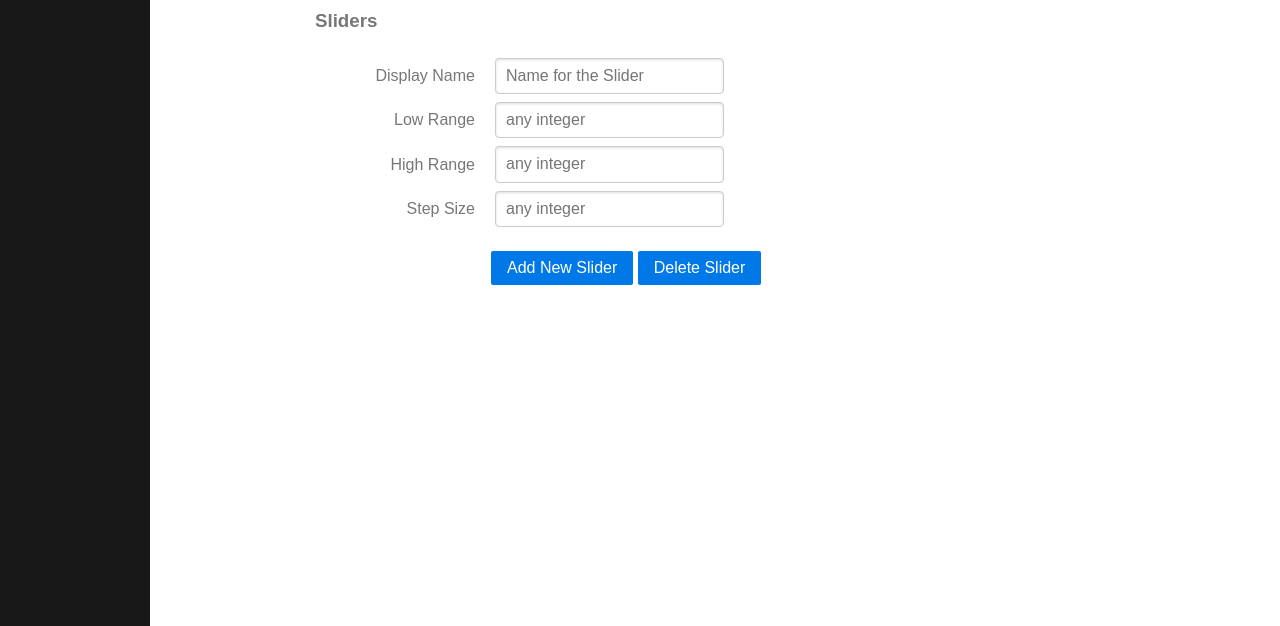
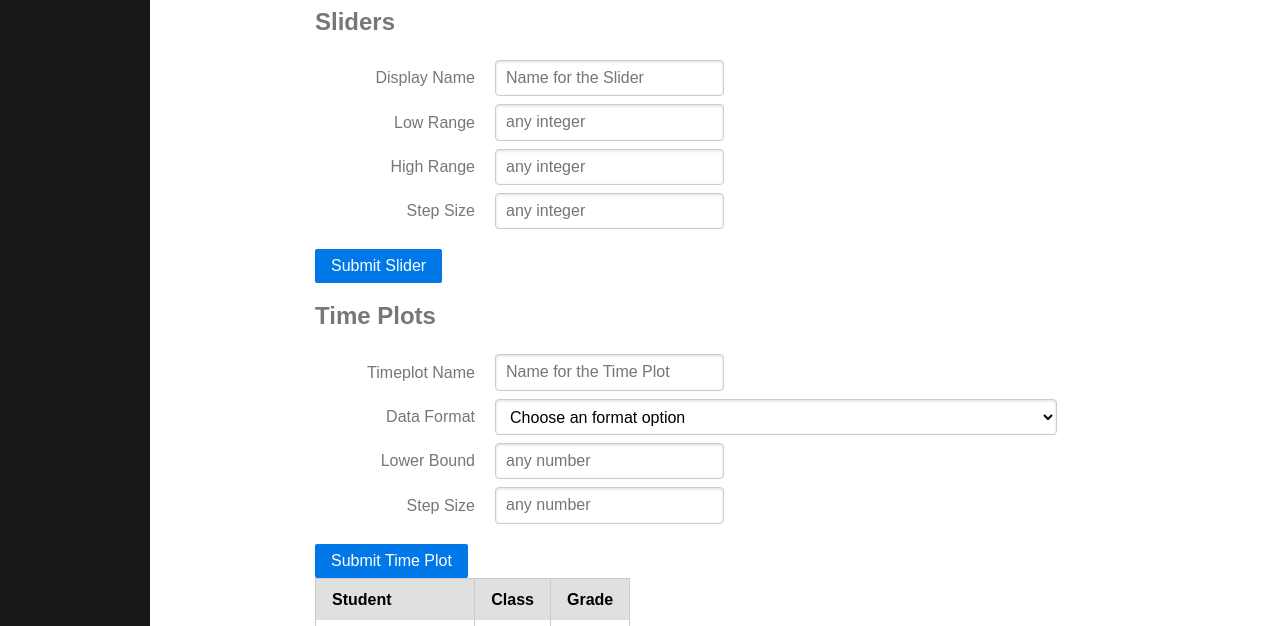
Before and after one commit to dggsax/webform, a plain HTML site: page pages/index.html in a window 1280 px wide. Shown: the part 174-800 px from the top of the page. Drawn offline with nearby package versions, Linux system fonts and the light colour scheme.

Commit message:
lots of changes

```diff
--- a/pages/index.html
+++ b/pages/index.html
@@ -47,35 +47,100 @@
 
             <div class="content">
 
-                <h3>Sliders</h3>
+                <div id="forms">
+                    <!-- forms for sliders -->
+                    <div id="form-sliders">
+                        <h2>Sliders</h2>
                         <form class="pure-form pure-form-aligned" id="slider">
                             <fieldset>
                                 <div class="pure-control-group">
-                            <label for="name">Display Name</label>
-                            <input id="name" type="text" placeholder="Name for the Slider">
+                                    <label for="slideNname">Display Name</label>
+                                    <input id="sliderName" type="text" placeholder="Name for the Slider">
                                 </div>
 
                                 <div class="pure-control-group">
-                            <label for="lowrange">Low Range</label>
-                            <input id="lowrange" type="number" placeholder="any integer">
+                                    <label for="sliderLowrange">Low Range</label>
+                                    <input id="sliderLowrange" type="number" placeholder="any integer">
                                 </div>
 
                                 <div class="pure-control-group">
-                            <label for="highrange">High Range</label>
-                            <input id="highrange" type="number" placeholder="any integer">
+                                    <label for="sliderHighrange">High Range</label>
+                                    <input id="sliderHighrange" type="number" placeholder="any integer">
                                 </div>
 
                                 <div class="pure-control-group">
-                            <label for="stepsize">Step Size</label>
-                            <input id="stepsize" type="number" placeholder="any integer">
+                                    <label for="sliderStepsize">Step Size</label>
+                                    <input id="sliderStepsize" type="number" placeholder="any integer">
                                 </div>
 
-                        <div class="pure-controls">
-                            <button type="submit" class="pure-button pure-button-primary" id="addSlider">Add New Slider</button>
-                            <button type="submit" class="pure-button pure-button-primary" id="deleteSlider">Delete Slider</button>
-                        </div>
                             </fieldset>
                         </form>
+                        <!-- submit button for sliders -->
+                        <div class="pure-controls">
+                            <button type="submit" class="pure-button pure-button-primary" id="submitSlider">Submit Slider</button>
+                        </div>
+                        <!-- end submit button for sliders -->
+                    </div>
+                    <!-- end forms for sliders -->
+
+                    <!-- begin forms for timeplots -->
+                    <div id="form-timeplots">
+                        <h2>Time Plots</h2>
+                        <form class="pure-form pure-form-aligned" id="timeplot">
+                            <fieldset>
+                                <!-- Timeplot name -->
+                                <div class="pure-control-group">
+                                    <label for="timeplotName">Timeplot Name</label>
+                                    <input id="timeplotName" type="text" placeholder="Name for the Time Plot">
+                                </div>
+                                <!-- Timeplot format -->
+                                <div class="pure-control-group">
+                                    <label for="timeplotFormat">Data Format</label>
+                                    <select name="timeplotFormat" id="timeplotFormat">
+                                        <option>Choose an format option</option>
+                                        <option value="U1">unsigned 1-byte (uint8_t)</option>
+                                        <option value="S1">signed 1-byte (int8_t)</option>
+                                        <option value="S2">signed 2-byte (2 byte integer on 16 bit micros, or a short on 32 bit micros)</option>
+                                        <option value="S4">signed 4-byte (4 byte integer on 32 bit micros...long on 16 bit micros )</option>
+                                        <option value="F4">float 4-byte</option>
+                                    </select>
+                                </div>
+
+                                <!-- Timeplot ylow -->
+                                <div class="pure-control-group">
+                                    <label for="timeplotLowrange">Lower Bound</label>
+                                    <input id="timeplotLowrange" type="number" placeholder="any number">
+                                </div>
+                                <!-- Timeplot yhigh -->
+                                <div class="pure-control-group">
+                                    <label for="timeplotHighrange">Step Size</label>
+                                    <input id="timeplotHighrange" type="number" placeholder="any number">
+                                </div>
+                            <!-- end building form -->
+                            </fieldset>
+                        </form>
+                        <!-- submit button for timeplots -->
+                        <div class="pure-controls">
+                            <button type="submit" class="pure-button pure-button-primary" id="submitTimeplot">Submit Time Plot</button>
+                        </div>
+                        <!-- end submit button for sliders -->
+                    </div>
+                </div>
+                <!-- End forms -->
+
+                <!-- Begin Table for sliders, time plots, etc -->
+                <div id="table">
+                    <table class="pure-table">
+                        <thead>
+                            <tr><th>Student</th><th>Class</th><th>Grade</th></th>
+                        </thead>
+                        <tbody>
+                            <tr><td>Mahesh Parashar</td><td>VI</td><td>A</td></tr>
+                            <tr><td>Rahul Sharma</td><td>VI</td><td>B</td></tr>
+                            <tr><td>Mohan Sood</td><td>VI</td><td>A</td></tr>
+                        </tbody>
+                    </table>
+                </div>
             </div>
         </div>
     </div>
```
Lines whose indentation alone changed are shown as unchanged.
